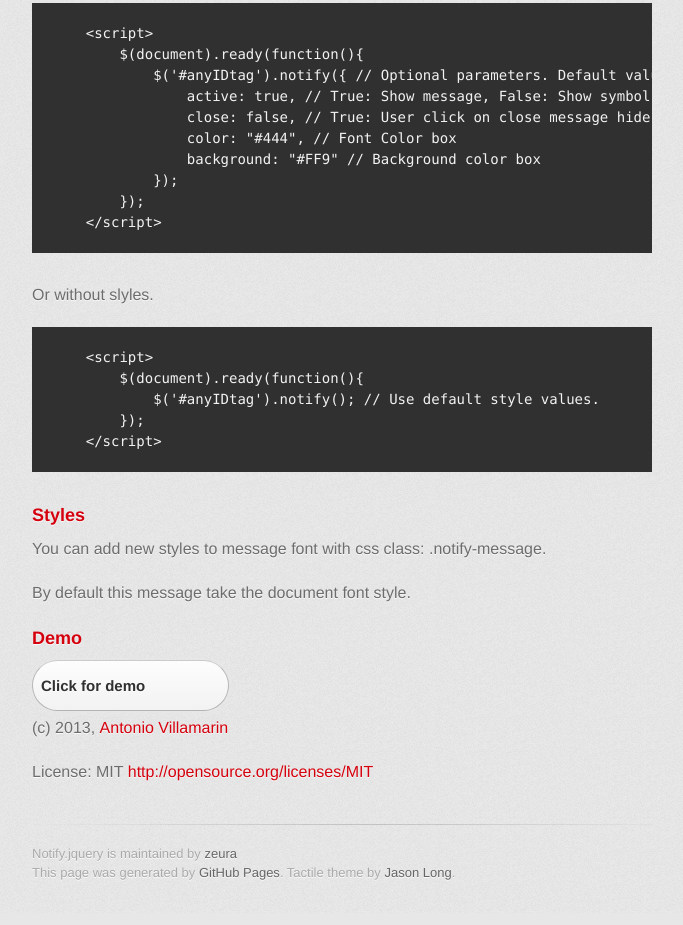
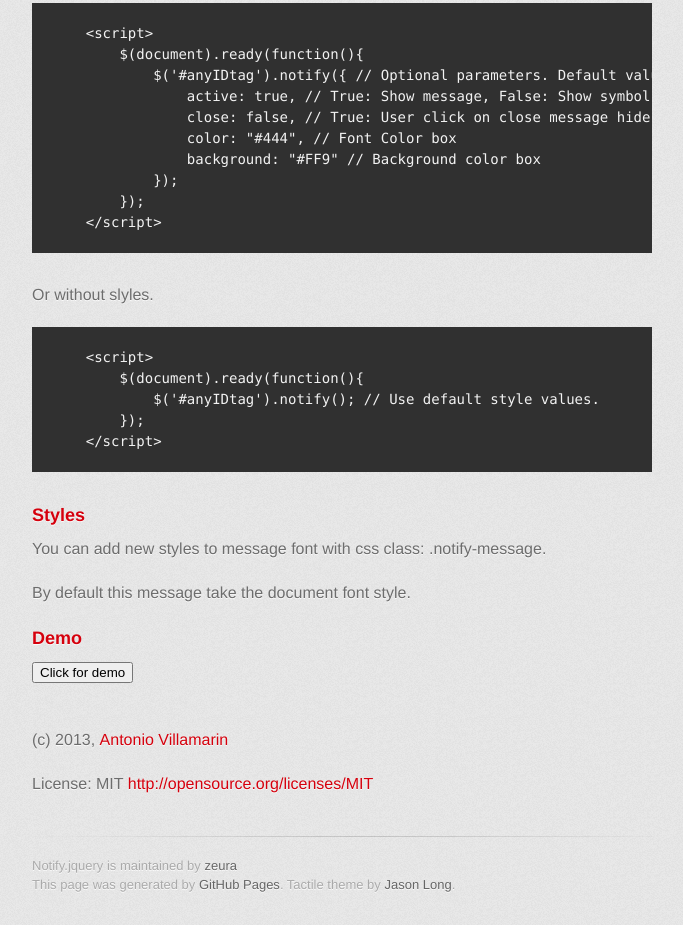
Before and after one commit to anvius/notify.jquery, a plain HTML site: page index.html in a window 1280 px wide. Shown: the part 727-1652 px from the top of the page, without its empty margins (298-981 px from the left). Drawn offline with nearby package versions, Linux system fonts and the light colour scheme; a web font is replaced by a local one.

Commit message:
Update index

```diff
--- a/index.html
+++ b/index.html
@@ -79,8 +79,8 @@
 
 
 <h3>Demo</h3>
-<p id=demo"><a href="#" class="button">Click for demo</a></p>
-<p id="message">Demo message</p>
+<button id=demo">Click for demo</button>
+<p id="message" style="display:none">Demo message</p>
 
 <p>&nbsp;</p>
 
@@ -99,12 +99,9 @@
     <script src="http://ajax.googleapis.com/ajax/libs/jquery/1.9.0/jquery.min.js"></script>
     <script src="notify.jquery.min.js"></script>
     <script>
-		$(document).ready(function(){
-			$('#message').hide();
-            $('#demo').click(function(){
-				$('#message').notify();
-			});
-        });
+		$('#demo').click(function(){
+			$('#message').notify();
+		});
     </script>
   </body>
 </html>
```
